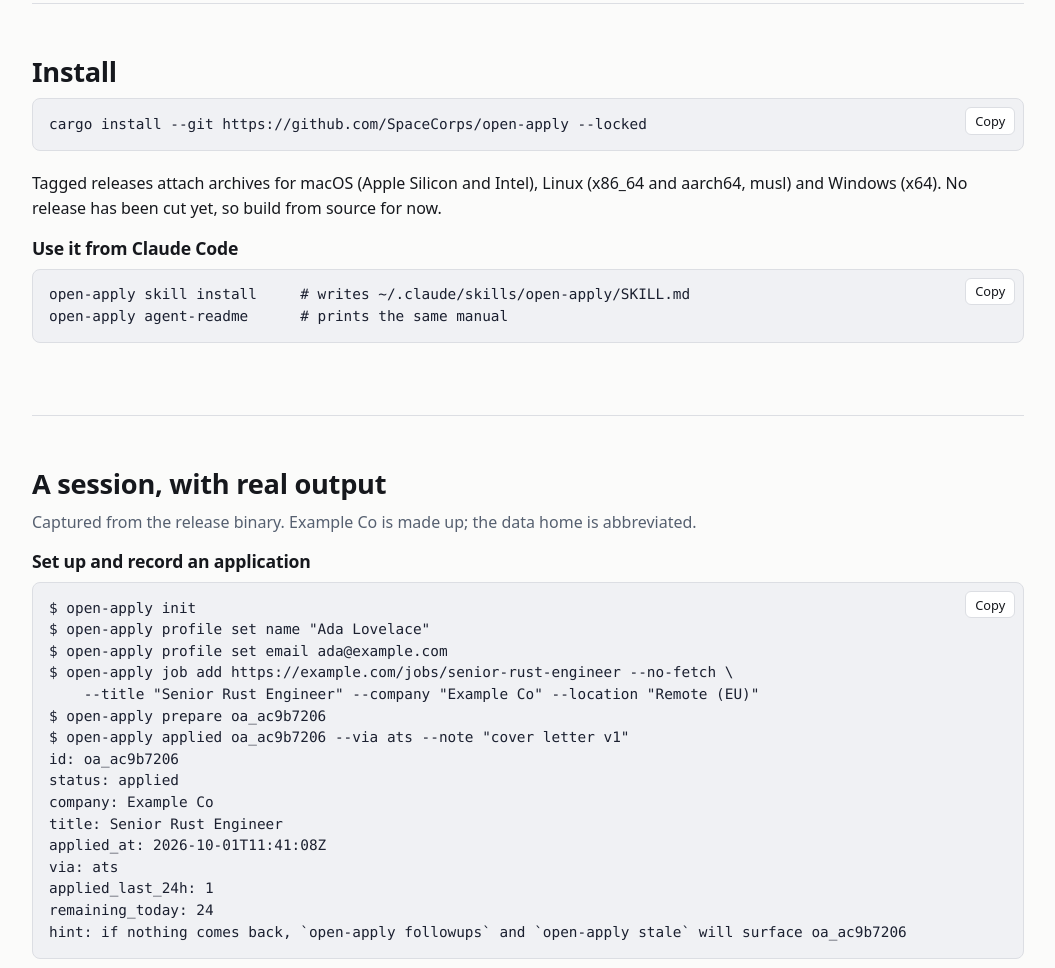
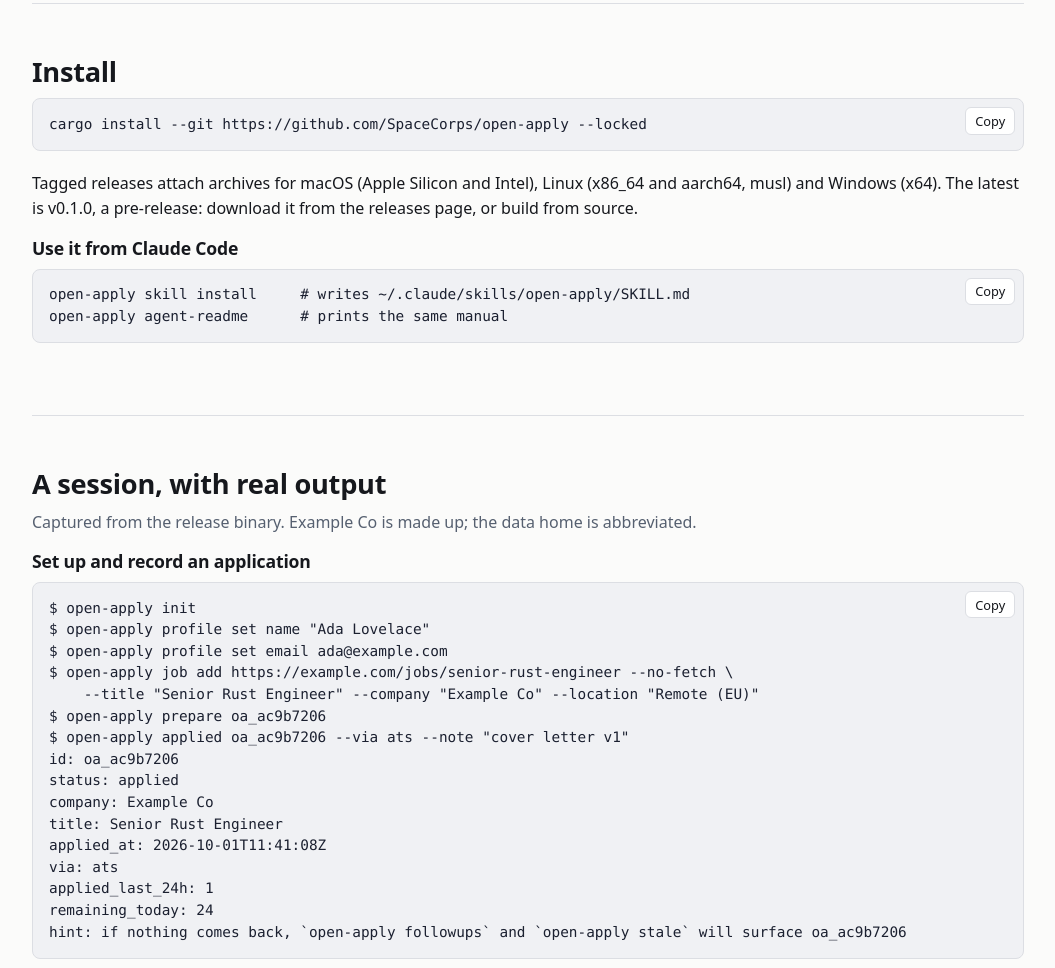
Before and after one commit to SpaceCorps/open-apply, a website built with Vite: page site/index.html in a window 1280 px wide. Shown: the part 2187-3155 px from the top of the page, without its empty margins (112-1167 px from the left). Built offline with nearby package versions, Linux system fonts and the light colour scheme.

Commit message:
Point install docs at the v0.1.0 release
Co-Authored-By: Claude Sonnet 5.5 <noreply@anthropic.com>

```diff
--- a/site/index.html
+++ b/site/index.html
@@ -188,8 +188,8 @@
         </div>
         <p>
           Tagged releases attach archives for macOS (Apple Silicon and Intel), Linux (x86_64 and
-          aarch64, musl) and Windows (x64). No release has been cut yet, so build from source for
-          now.
+          aarch64, musl) and Windows (x64). The latest is v0.1.0, a pre-release: download it from
+          the releases page, or build from source.
         </p>
         <h3>Use it from Claude Code</h3>
         <div class="codeblock" data-copy>
```
Also changed, not shown: README.md.
